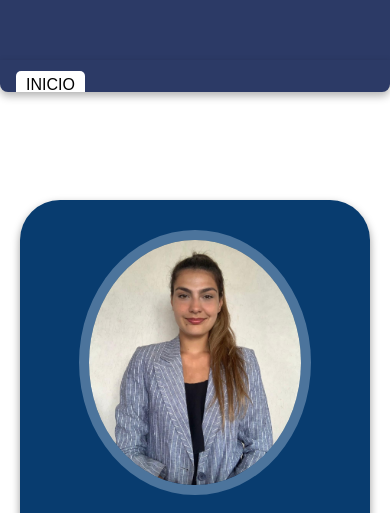
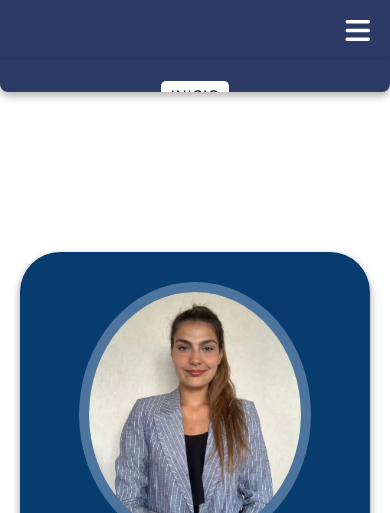
Before and after one commit to MicaelaPasman/portfolioPasman, a plain HTML site: page index.html in a window 390 px wide. Shown: the top 513 px of the page. Drawn offline with nearby package versions, Linux system fonts and the light colour scheme.

Commit message:
actualizacion

```diff
--- a/assets/css/contacto.css
+++ b/assets/css/contacto.css
@@ -13,7 +13,6 @@ html {
 }
 
 /* Menú desplegable */
-
 .hamburger {
     display: none;
     background: none;
@@ -21,28 +20,41 @@ html {
     font-size: 24px;
     color: white;
     cursor: pointer;
-    margin-left: 650px;
+    margin-left: auto;
 }
 
-/* Responsive */
+.menu {
+    list-style: none;
+    display: flex;
+    gap: 20px;
+}
+
+.menu li a {
+    color: rgb(243, 244, 245);
+    text-decoration: none;
+    padding: 5px 10px;
+    border-radius: 5px;
+    transition: background 0.3s, color 0.3s;
+}
+
+.menu li a:hover,
+.menu li a.active {
+    background-color: #ffffff;
+    color: #000000;
+}
+
 @media (max-width: 480px) {
-    .contenedor-header {
-        position: fixed;
-        width: 100%;
+    .navbar {
+        display: flex;
+        justify-content: space-between;
+        align-items: center;
+        padding: 10px 20px;
+        position: relative;
     }
-
-    .navbar {
-    display: flex;
-    flex-direction: row;
-    justify-content: space-between;
-    align-items: center;
-    }
-
 
     .hamburger {
         display: block;
         font-size: 28px;
-        color: white;
     }
 
     .menu {
@@ -73,6 +85,7 @@ html {
         padding: 10px 0;
     }
 }
+
 
 
 /* HEADER */
--- a/assets/css/curriculum.css
+++ b/assets/css/curriculum.css
@@ -6,7 +6,70 @@
     font-size: 24px;
     color: white;
     cursor: pointer;
-    margin-left: 670px;
+    margin-left: auto;
+}
+
+.menu {
+    list-style: none;
+    display: flex;
+    gap: 20px;
+}
+
+.menu li a {
+    color: rgb(243, 244, 245);
+    text-decoration: none;
+    padding: 5px 10px;
+    border-radius: 5px;
+    transition: background 0.3s, color 0.3s;
+}
+
+.menu li a:hover,
+.menu li a.active {
+    background-color: #ffffff;
+    color: #000000;
+}
+
+@media (max-width: 480px) {
+    .navbar {
+        display: flex;
+        justify-content: space-between;
+        align-items: center;
+        padding: 10px 20px;
+        position: relative;
+    }
+
+    .hamburger {
+        display: block;
+        font-size: 28px;
+    }
+
+    .menu {
+        flex-direction: column;
+        display: flex;
+        background-color: #2C3A66;
+        position: absolute;
+        top: 60px;
+        right: 0;
+        width: 100%;
+        padding: 1rem;
+        font-size: 1rem;
+        border-radius: 0 0 8px 8px;
+        box-shadow: 0 4px 8px rgba(0, 0, 0, 0.3);
+        max-height: 0;
+        overflow: hidden;
+        transition: max-height 0.3s ease-out;
+        z-index: 98;
+    }
+
+    .menu.show {
+        max-height: 500px;
+        transition: max-height 0.5s ease-in;
+    }
+
+    .menu li {
+        text-align: center;
+        padding: 10px 0;
+    }
 }
 
 /* HEADER */
@@ -139,53 +202,3 @@ html {
     transform: scale(1.1);
     color: #a4161a;
 }
-
-/* RESPONSIVE */
-@media (max-width: 480px) {
-    .contenedor-header {
-        position: fixed;
-        width: 100%;
-    }
-
-    .navbar {
-    display: flex;
-    flex-direction: row;
-    justify-content: space-between;
-    align-items: center;
-    }
-
-
-    .hamburger {
-        display: block;
-        font-size: 28px;
-        color: white;
-    }
-
-    .menu {
-        flex-direction: column;
-        display: flex;
-        background-color: #2C3A66;
-        position: absolute;
-        top: 60px;
-        right: 0;
-        width: 100%;
-        padding: 1rem;
-        font-size: 1rem;
-        border-radius: 0 0 8px 8px;
-        box-shadow: 0 4px 8px rgba(0, 0, 0, 0.3);
-        max-height: 0;
-        overflow: hidden;
-        transition: max-height 0.3s ease-out;
-        z-index: 98;
-    }
-
-    .menu.show {
-        max-height: 500px;
-        transition: max-height 0.5s ease-in;
-    }
-
-    .menu li {
-        text-align: center;
-        padding: 10px 0;
-    }
-}
--- a/assets/css/index.css
+++ b/assets/css/index.css
@@ -1,54 +1,77 @@
+@import url('https://fonts.googleapis.com/css2?family=Righteous&family=Work+Sans:wght@100..900&display=swap');
 
-/* {
+* {
   box-sizing: border-box;
   margin: 0;
   padding: 0;
   font-family: 'Work Sans', sans-serif;
 }
 
-@import url('https://fonts.googleapis.com/css2?family=Righteous&family=Work+Sans:wght@100..900&display=swap');
-
 html {
   scroll-behavior: smooth;
 }
 
+/* HEADER */
 
-/* Menú desplegable
+.contenedor-header {
+  background-color: #2C3A66;
+  position: fixed;
+  width: 100%;
+  top: 0;
+  left: 0;
+  z-index: 99;
+}
+
+.navbar {
+  display: flex;
+  justify-content: center;
+  padding: 15px 20px;
+}
 
 .hamburger {
   display: none;
   background: none;
   border: none;
-    font-size: 24px;
+  font-size: 28px;
   color: white;
   cursor: pointer;
-    margin-left: 650px;
+  margin-left: auto;
 }
 
-/* Responsive
-@media (max-width: 480px) {
-    .contenedor-header {
-        position: fixed;
-        width: 100%;
+.menu {
+  list-style: none;
+  display: flex;
+  gap: 20px;
 }
 
+.menu li a {
+  color: rgb(243, 244, 245);
+  text-decoration: none;
+  padding: 5px 10px;
+  border-radius: 5px;
+  transition: background 0.3s, color 0.3s;
+}
+
+.menu li a:hover,
+.menu li a.active {
+  background-color: #ffffff;
+  color: #000000;
+}
+
+/* Responsive para móviles */
+
+@media (max-width: 480px) {
   .navbar {
-    display: flex;
-    flex-direction: row;
     justify-content: space-between;
     align-items: center;
   }
 
-
   .hamburger {
     display: block;
-        font-size: 28px;
-        color: white;
   }
 
   .menu {
     flex-direction: column;
-        display: flex;
     background-color: #2C3A66;
     position: absolute;
     top: 60px;
@@ -75,51 +98,14 @@ html {
   }
 }
 
-/* HEADER
+/* MAIN */
 
-.contenedor-header {
-    background-color: #2C3A66;
-    position: fixed;
-    width: 100%;
-    top: 0;
-    left: 0;
-    z-index: 99;
-}
-
-.navbar {
-    display: flex;
-    justify-content: center;
-    padding: 15px 20px;
-}
-
-.menu {
-    list-style: none;
-    display: flex;
-    gap: 20px;
-}
-
-.menu li a {
-    color: rgb(243, 244, 245);
-    text-decoration: none;
-    padding: 5px 10px;
-    border-radius: 5px;
-    transition: background 0.3s, color 0.3s;
-}
-
-.menu li a:hover,
-.menu li a.active {
-    background-color: #ffffff;
-    color: #000000;
-}
-
-
-
-/* MAIN
 .inicio {
   min-height: 100vh;
   display: flex;
   align-items: center;
   justify-content: center;
+  padding-top: 100px;
 }
 
 .contenido-banner {
@@ -129,9 +115,8 @@ html {
   padding: 30px;
   border-radius: 40px;
   width: 350px;
-    margin-bottom: 0%;
-    margin-top: 5px;
   box-shadow: 0 4px 8px rgba(0, 0, 0, 0.4);
+  transition: transform 0.3s;
 }
 
 .contenido-banner:hover {
@@ -145,8 +130,6 @@ html {
   margin-bottom: 20px;
 }
 
-
-
 .micaela {
   font-family: 'Righteous', sans-serif;
   font-size: 26px;
@@ -158,195 +141,6 @@ html {
   margin-bottom: 10px;
 }
 
-
-
-/* FOOTER
-
-footer {
-    background-color: #2C3A66;
-    color: #F5F7FA;
-    text-align: center;
-    padding: 15px;
-    font-size: 14px;
-}*/
-
-* {
-    box-sizing: border-box;
-    margin: 0;
-    padding: 0;
-    font-family: 'Work Sans', sans-serif;
-}
-
-@import url('https://fonts.googleapis.com/css2?family=Righteous&family=Work+Sans:wght@100..900&display=swap');
-
-html {
-    scroll-behavior: smooth;
-}
-
-
-/* Menú desplegable */
-
-.hamburger {
-    display: none;
-    background: none;
-    border: none;
-    font-size: 24px;
-    color: white;
-    cursor: pointer;
-    margin-left: 650px;
-}
-
-/* Responsive */
-@media (max-width: 480px) {
-    .contenedor-header {
-        position: fixed;
-        width: 100%;
-    }
-
-    .navbar {
-        flex-direction: row;
-        justify-content: space-between;
-        align-items: center;
-        position: relative;
-        padding: 10px 20px;
-    }
-
-    .hamburger {
-        display: block;
-        font-size: 28px;
-        color: white;
-    }
-
-    .menu {
-        flex-direction: column;
-        background-color: #2C3A66;
-        position: absolute;
-        top: 100%;
-        top: 60px;
-        right: 0;
-        width: 100%;
-        padding: 1rem;
-        padding: 1rem;
-        font-size: 1rem;
-        border-radius: 8px;
-        border-radius: 0 0 8px 8px;
-        box-shadow: 0 4px 8px rgba(0, 0, 0, 0.3);
-        overflow: hidden;
-        max-height: 0;
-        overflow: hidden;
-        transition: max-height 0.3s ease-out;
-        z-index: 98;
-    }
-
-    .menu.show {
-        max-height: 500px;
-        max-height: 500px;
-        transition: max-height 0.5s ease-in;
-    }
-
-  }
-
-
-/* HEADER */
-
-.contenedor-header {
-    background-color: #2C3A66;
-    position: fixed;
-    width: 100%;
-    top: 0;
-    left: 0;
-    z-index: 99;
-}
-
-.navbar {
-    display: flex;
-    justify-content: center;
-    padding: 15px 20px;
-}
-
-.menu {
-    list-style: none;
-    display: flex;
-    gap: 20px;
-}
-
-.menu li a {
-    color: rgb(243, 244, 245);
-    text-decoration: none;
-    padding: 5px 10px;
-    border-radius: 5px;
-    transition: background 0.3s, color 0.3s;
-}
-
-.menu li a:hover,
-.menu li a.active {
-    background-color: #ffffff;
-    color: #000000;
-}
-
-
-/* MAIN */
-.inicio {
-    min-height: 100vh;
-    display: flex;
-    align-items: center;
-    justify-content: center;
-}
-
-.contenido-banner {
-    background-color: rgb(8, 60, 111);
-    color: white;
-    text-align: center;
-    padding: 30px;
-    border-radius: 40px;
-    width: 350px;
-    margin-bottom: 0%;
-    margin-top: 5px;
-    box-shadow: 0 4px 8px rgba(0, 0, 0, 0.4);
-}
-
-.contenido-banner:hover {
-    transform: scale(1.05);
-}
-
-.contenedor-img img {
-    width: 80%;
-    border-radius: 100%;
-    border: 10px solid rgb(76, 116, 156);
-    margin-bottom: 20px;
-}
-
-
-
-.micaela {
-    font-family: 'Righteous', sans-serif;
-    font-size: 26px;
-    margin-bottom: 10px;
-}
-
-.estudiante,
-.intereses {
-    font-size: 16px;
-    margin-bottom: 10px;
-}
-
-.dibujo {
-    list-style: none;
-    display: flex;
-    justify-content: space-around;
-    padding: 20px 0;
-}
-
-.dibujo li a {
-    color: white;
-    transition: transform 0.3s;
-}
-
-.dibujo li a:hover {
-    transform: scale(1.2);
-}
-
-
 /* FOOTER */
 
 footer {
--- a/assets/css/servicios.css
+++ b/assets/css/servicios.css
@@ -1,7 +1,6 @@
 
 
 /* Menú desplegable */
-
 .hamburger {
     display: none;
     background: none;
@@ -9,64 +8,41 @@
     font-size: 24px;
     color: white;
     cursor: pointer;
-    margin-left: 650px;
+    margin-left: auto;
 }
 
-/* Responsive */
+.menu {
+    list-style: none;
+    display: flex;
+    gap: 20px;
+}
+
+.menu li a {
+    color: rgb(243, 244, 245);
+    text-decoration: none;
+    padding: 5px 10px;
+    border-radius: 5px;
+    transition: background 0.3s, color 0.3s;
+}
+
+.menu li a:hover,
+.menu li a.active {
+    background-color: #ffffff;
+    color: #000000;
+}
+
 @media (max-width: 480px) {
     .navbar {
+        display: flex;
         justify-content: space-between;
         align-items: center;
+        padding: 10px 20px;
         position: relative;
     }
 
     .hamburger {
         display: block;
-    }
-
-    .menu {
-        flex-direction: column;
-        background-color: #2C3A66;
-        position: absolute;
-        top: 100%;
-        right: 0;
-        width: 100%;
-        padding: 1rem;
-        font-size: 1rem;
-        border-radius: 8px;
-        box-shadow: 0 4px 8px rgba(0, 0, 0, 0.3);
-        overflow: hidden;
-        max-height: 0;
-        transition: max-height 0.3s ease-out;
-    }
-
-    .menu.show {
-        max-height: 500px;
-        transition: max-height 0.5s ease-in;
-    }
-
-    .menu li {
-        text-align: center;
-        padding: 10px 0;
-    }
-}@media (max-width: 480px) {
-    .contenedor-header {
-        position: fixed;
-        width: 100%;
-    }
-
-    .navbar {
-    display: flex;
-    flex-direction: row;
-    justify-content: space-between;
-    align-items: center;
-    }
-
-
-    .hamburger {
-        display: block;
         font-size: 28px;
-        color: white;
     }
 
     .menu {
@@ -97,6 +73,7 @@
         padding: 10px 0;
     }
 }
+
 
 
 /* HEADER */
--- a/assets/css/sobremi.css
+++ b/assets/css/sobremi.css
@@ -20,28 +20,41 @@ html {
     font-size: 24px;
     color: white;
     cursor: pointer;
-    margin-left: 650px;
+    margin-left: auto;
 }
 
-/* Responsive */
+.menu {
+    list-style: none;
+    display: flex;
+    gap: 20px;
+}
+
+.menu li a {
+    color: rgb(243, 244, 245);
+    text-decoration: none;
+    padding: 5px 10px;
+    border-radius: 5px;
+    transition: background 0.3s, color 0.3s;
+}
+
+.menu li a:hover,
+.menu li a.active {
+    background-color: #ffffff;
+    color: #000000;
+}
+
 @media (max-width: 480px) {
-    .contenedor-header {
-        position: fixed;
-        width: 100%;
+    .navbar {
+        display: flex;
+        justify-content: space-between;
+        align-items: center;
+        padding: 10px 20px;
+        position: relative;
     }
-
-    .navbar {
-    display: flex;
-    flex-direction: row;
-    justify-content: space-between;
-    align-items: center;
-    }
-
 
     .hamburger {
         display: block;
         font-size: 28px;
-        color: white;
     }
 
     .menu {
@@ -72,7 +85,6 @@ html {
         padding: 10px 0;
     }
 }
-
 
 
 /* HEADER */
--- a/assets/js/index.js
+++ b/assets/js/index.js
@@ -4,13 +4,17 @@ document.addEventListener('DOMContentLoaded', () => {
   const links = menu.querySelectorAll('a');
 
   hamburger.addEventListener('click', () => {
+    const expanded = hamburger.getAttribute('aria-expanded') === 'true';
+    hamburger.setAttribute('aria-expanded', String(!expanded));
     menu.classList.toggle('show');
+    document.body.style.overflow = menu.classList.contains('show') ? 'hidden' : 'auto';
   });
 
-    // Cierra el menú cuando se hace clic en un enlace
   links.forEach(link => {
     link.addEventListener('click', () => {
       menu.classList.remove('show');
+      hamburger.setAttribute('aria-expanded', 'false');
+      document.body.style.overflow = 'auto';
     });
   });
 });
--- a/index.html
+++ b/index.html
@@ -1,18 +1,20 @@
+
+
 <!DOCTYPE html>
 <html lang="es">
 <head>
-    <meta charset="UTF-8">
-    <meta name="viewport" content="width=device-width, initial-scale=1.0">
+  <meta charset="UTF-8" />
+  <meta name="viewport" content="width=device-width, initial-scale=1.0" />
   <title>Portfolio - Micaela Sol Pasman</title>
 
-    <link rel="stylesheet" href="https://cdnjs.cloudflare.com/ajax/libs/font-awesome/6.6.0/css/all.min.css">
-    <link rel="stylesheet" href="./assets/css/index.css">
+  <link rel="stylesheet" href="https://cdnjs.cloudflare.com/ajax/libs/font-awesome/6.6.0/css/all.min.css" />
+  <link rel="stylesheet" href="./assets/css/index.css" />
   <script defer src="./assets/js/index.js"></script>
 </head>
 <body>
   <header class="contenedor-header">
     <nav class="navbar">
-        <button class="hamburger" id="hamburger">
+      <button class="hamburger" id="hamburger" aria-expanded="false" aria-label="Menú">
         <i class="fa-solid fa-bars"></i>
       </button>
       <ul class="menu" id="menu">
@@ -23,23 +25,15 @@
         <li><a href="contacto.html">CONTACTO</a></li>
       </ul>
     </nav>
-
   </header>
 
   <main class="inicio">
     <section class="contenido-banner">
       <div class="contenedor-img">
-                <img src="assets/img/FOTO CV.jpeg" alt="Foto CV">
+        <img src="assets/img/FOTO CV.jpeg" alt="Foto CV" />
       </div>
       <h1 class="micaela">MICAELA SOL PASMAN</h1>
       <h2 class="estudiante">Estudiante de Desarrollo de Software</h2>
-            <!--h2 class="intereses">Intereses personales</h2>
-            <ul class="dibujo">
-                <li><a href="https://drive.google.com/file/d/1r5DhFShaJvW8Hl0N7eC2pBBlByW0Fdqy/view" target="_blank"><i class="fa-solid fa-book fa-2x"></i></a></li>
-                <li><a href="https://open.spotify.com/intl-es" target="_blank"><i class="fa-solid fa-headphones fa-2x"></i></a></li>
-                <li><a href="https://journals.openedition.org/revestudsoc/24704" target="_blank"><i class="fa-solid fa-dumbbell fa-2x"></i></a></li>
-                <li><a href="https://es.wikipedia.org/wiki/Titanic_(pel%C3%ADcula_de_1997)" target="_blank"><i class="fa-solid fa-film fa-2x"></i></a></li>
-            </ul-->
     </section>
   </main>
 
```
Lines whose indentation alone changed are shown as unchanged.
